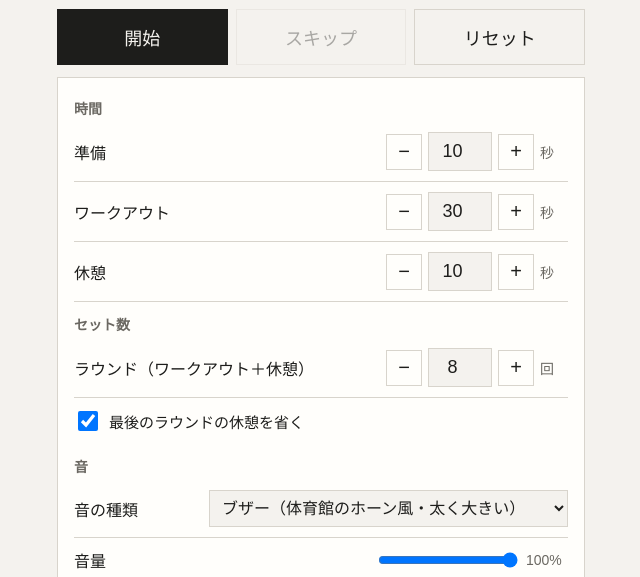
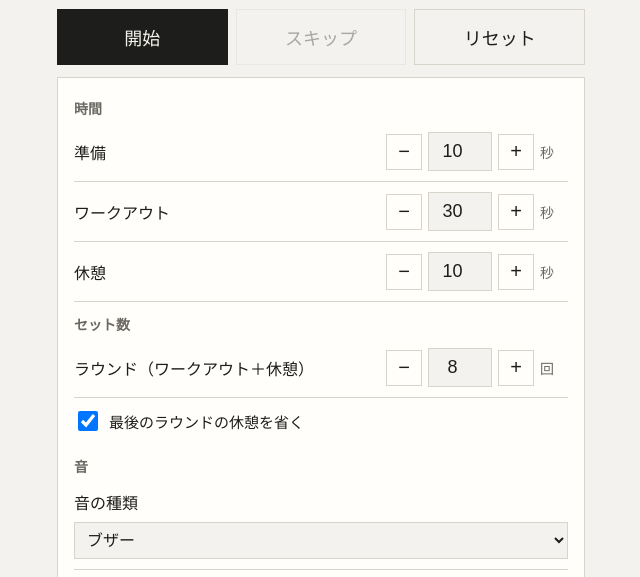
Before and after one commit to keito0810/apps-interval-timer, a plain HTML site: page index.html in a window 1280 px wide. Shown: the part 360-937 px from the top of the page, without its empty margins (319-959 px from the left). Drawn offline with Linux system fonts and the light colour scheme.

Commit message:
auto: 自動同期 2026-11-16 19:20

```diff
--- a/index.html
+++ b/index.html
@@ -2,7 +2,11 @@
 <html lang="ja">
 <head>
 <meta charset="utf-8">
-<meta name="viewport" content="width=device-width, initial-scale=1">
+<meta name="viewport" content="width=device-width, initial-scale=1, maximum-scale=1, user-scalable=no, viewport-fit=cover">
+<meta name="mobile-web-app-capable" content="yes">
+<meta name="apple-mobile-web-app-capable" content="yes">
+<meta name="apple-mobile-web-app-title" content="タイマー">
+<meta name="theme-color" content="#f4f2ee">
 <title>インターバルタイマー</title>
 <style>
   :root {
@@ -14,6 +18,8 @@
       --prep:#e0b93a; --work:#ef6b62; --rest:#6db2e6; --done:#6fc283; }
   }
   * { box-sizing: border-box; }
+  html { overflow-x:hidden; overscroll-behavior-x:none; -webkit-text-size-adjust:100%; }
+  body { overflow-x:hidden; touch-action:pan-y; width:100%; }
   body { margin:0; background:var(--bg); color:var(--fg);
     font-family:"Hiragino Sans","Yu Gothic UI","Meiryo",sans-serif; min-height:100vh; }
   main { max-width:560px; margin:0 auto; padding:16px; }
@@ -53,8 +59,13 @@
   .total { color:var(--sub); font-size:14px; margin-top:8px; }
   .check { display:flex; align-items:center; gap:8px; padding:10px 0; font-size:15px; }
   .check input { width:20px; height:20px; }
-  select { font:inherit; font-size:16px; padding:8px; background:var(--bg); color:var(--fg); border:1px solid var(--line); }
-  input[type=range] { width:140px; }
+  select { font:inherit; font-size:16px; padding:8px; background:var(--bg); color:var(--fg); border:1px solid var(--line);
+    width:100%; max-width:100%; min-width:0; text-overflow:ellipsis; }
+  input[type=range] { flex:1; min-width:0; width:100%; margin:0; }
+  .row label { min-width:0; }
+  .row.stack { flex-direction:column; align-items:stretch; gap:8px; }
+  .row.stack .field { width:100%; }
+  .row.stack .field span { text-align:right; }
   .tests { display:grid; grid-template-columns:1fr 1fr; gap:8px; margin:8px 0; }
   .tests button { font-size:15px; padding:10px; }
   .legend { color:var(--sub); font-size:13px; line-height:1.7; margin-top:12px; }
@@ -94,9 +105,9 @@
       <input type="number" id="rounds" min="1" max="99"><button class="step sec" data-d="1" data-t="rounds">+</button><span>回</span></div></div>
     <label class="check"><input type="checkbox" id="skipLastRest"> 最後のラウンドの休憩を省く</label>
     <h2>音</h2>
-    <div class="row"><label for="soundSet">音の種類</label>
+    <div class="row stack"><label for="soundSet">音の種類</label>
       <select id="soundSet" class="live"></select></div>
-    <div class="row"><label for="volume">音量</label>
+    <div class="row stack"><label for="volume">音量</label>
       <div class="field"><input type="range" id="volume" class="live" min="0" max="100" step="5"><span id="volLabel" style="width:3em"></span></div></div>
     <div class="tests">
       <button class="sec live" data-ev="count">残り3秒</button>
@@ -204,22 +215,22 @@
     freqs.forEach((f, i) => tone(f, start + i * (len + gap), len, vol, 'square'));
   }
   const SETS = {
-    horn: { label: 'ブザー（体育館のホーン風・太く大きい）',
+    horn: { label: 'ブザー',
       count: () => tone(1000, 0, 0.18, 0.85, 'sawtooth'),
       work:  () => { tone(1100, 0, 0.7, 0.85, 'sawtooth'); tone(1108, 0, 0.7, 0.85, 'sawtooth'); },
       rest:  () => { tone(440, 0, 0.7, 0.9, 'sawtooth'); tone(446, 0, 0.7, 0.9, 'sawtooth'); },
       done:  () => { tone(1400, 0, 1.8, 0.9, 'sawtooth'); tone(1410, 0, 1.8, 0.9, 'sawtooth'); } },
-    whistle: { label: 'ホイッスル（高くて鋭い・声を突き抜ける）',
+    whistle: { label: 'ホイッスル',
       count: () => tone(2600, 0, 0.14, 0.9, 'triangle'),
       work:  () => tone(3000, 0, 0.7, 0.9, 'triangle', { vib: 28, depth: 120 }),
       rest:  () => tone(1900, 0, 0.7, 0.9, 'triangle', { vib: 22, depth: 80 }),
       done:  () => tone(3400, 0, 1.8, 0.9, 'triangle', { vib: 30, depth: 140 }) },
-    alarm: { label: '電子アラーム（ピピピ・連続音）',
+    alarm: { label: '電子アラーム',
       count: () => tone(2400, 0, 0.12, 0.8, 'square'),
       work:  () => tone(2600, 0, 0.6, 0.8, 'square'),
       rest:  () => tone(1000, 0, 0.6, 0.85, 'square'),
       done:  () => tone(2000, 0, 1.6, 0.8, 'square') },
-    gong: { label: 'ゴング・ベル（金属音・余韻あり）',
+    gong: { label: 'ゴング・ベル',
       count: () => bell(1500, 0, 0.35, 0.8),
       work:  () => bell(1100, 0, 1.2, 0.9),
       rest:  () => bell(500, 0, 1.8, 1.0),
```
